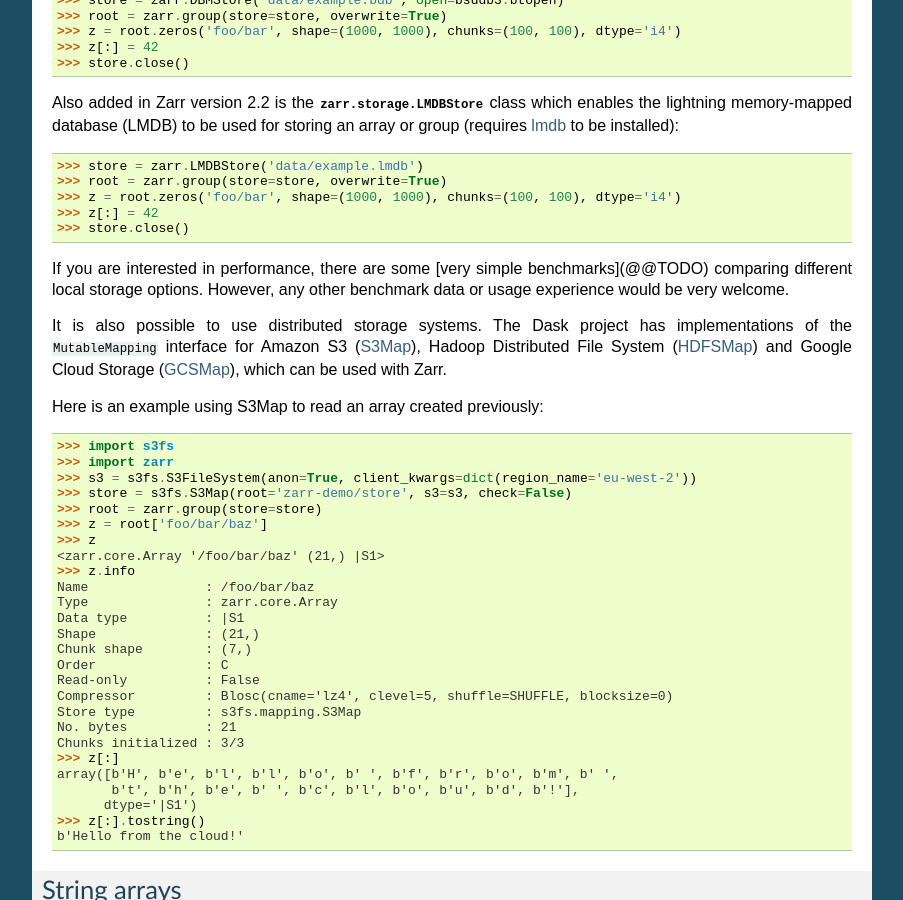
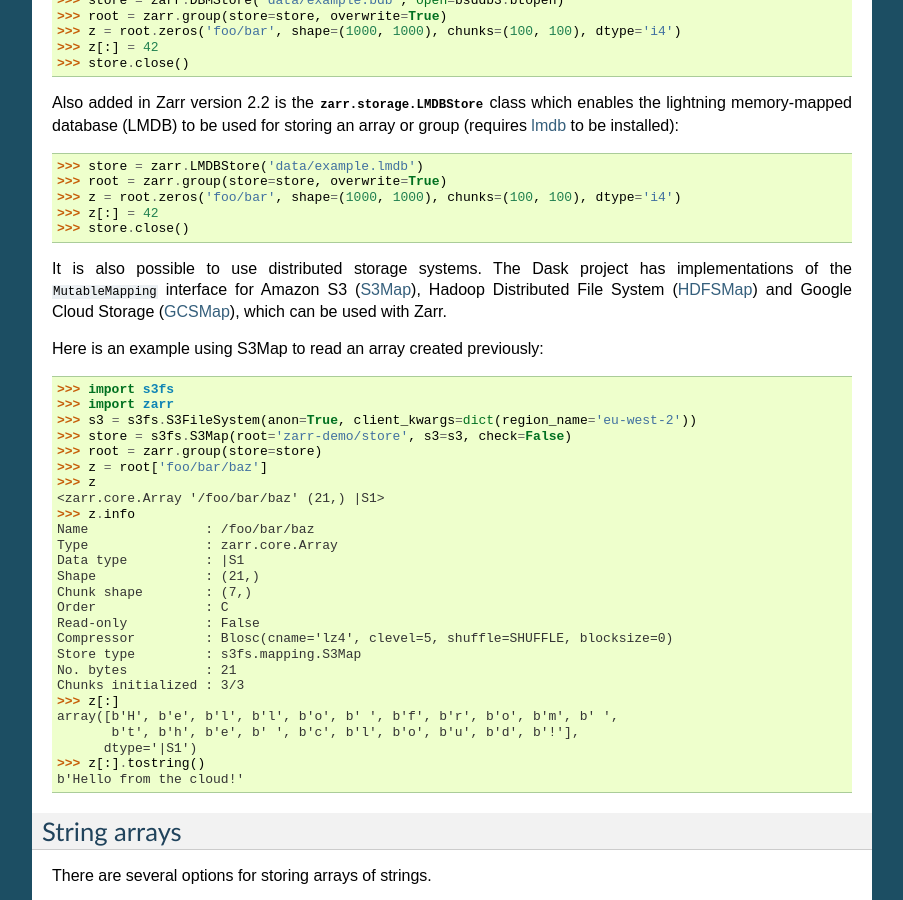
Before and after one commit to enthusiastdev121/zarr-python, a Sphinx documentation site: the page built from docs/tutorial.rst, in a window 1280 px wide and 900 px high, scrolled down 11480 px. Shown: the whole window, without its empty margins (198-1101 px from the left). Built offline with Sphinx 7.4.7, drawn with Linux system fonts in a browser that asks for light colours; the version number could not be read and is left out.

Commit message:
simplify tutorial

```diff
--- a/docs/tutorial.rst
+++ b/docs/tutorial.rst
@@ -729,10 +729,6 @@ group (requires `lmdb <http://lmdb.readthedocs.io/>`_ to be installed)::
     >>> z[:] = 42
     >>> store.close()
 
-If you are interested in performance, there are some [very simple benchmarks](@@TODO)
-comparing different local storage options. However, any other benchmark data or
-usage experience would be very welcome.
-
 It is also possible to use distributed storage systems. The Dask project has
 implementations of the ``MutableMapping`` interface for Amazon S3 (`S3Map
 <http://s3fs.readthedocs.io/en/latest/api.html#s3fs.mapping.S3Map>`_), Hadoop
```
